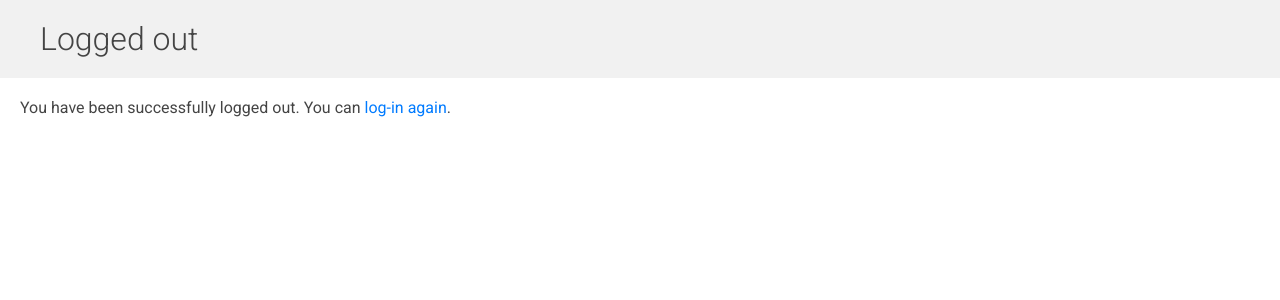
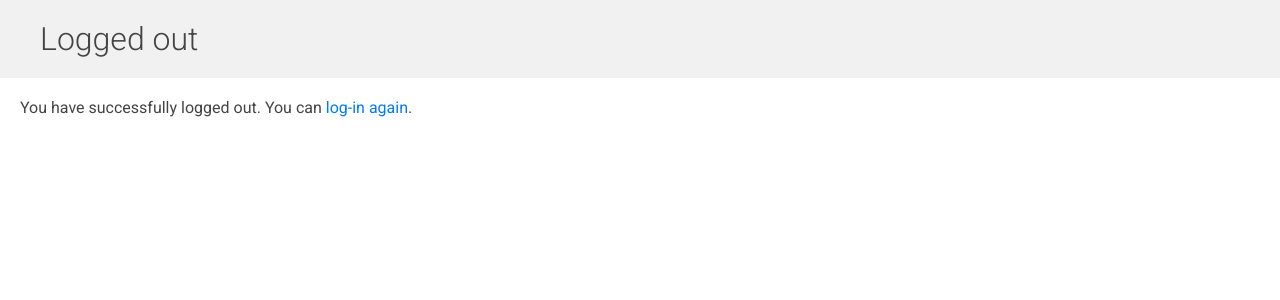
Before and after one commit to programmingwithjerry/knowledge_hub, a Django app: template SkillSpark/courses/templates/registration/logged_out.html in a window 1280 px wide. Shown: the part 54-354 px from the top of the page. Run offline with Django 3.2, Linux system fonts and the light colour scheme; the template is opened without the code that fills it, so the values that code supplies are empty.

```diff
--- a/SkillSpark/courses/templates/registration/logged_out.html
+++ b/SkillSpark/courses/templates/registration/logged_out.html
@@ -3,14 +3,11 @@
 {% block title %}Logged out{% endblock %}
 
 {% block content %}
-<!-- Main content block for the logged-out page. -->
-<h1>Logged out</h1>
-<div class="module">
+  <h1>Logged out</h1>
+  <div class="module">
     <p>
-        <!-- Message confirming successful logout. -->
-        You have been successfully logged out.
-        <!-- Link to the login page for the user to log in again. -->
-        You can <a href="{% url "login" %}">log-in again</a>.
-    </p>
-</div>
+      You have successfully logged out.
+      You can <a href="{% url "login" %}">log-in again</a>.
+     </p>
+  </div>
 {% endblock %}
```
Also changed, not shown: SkillSpark/courses/templates/registration/login.html (+0 -8 lines).
